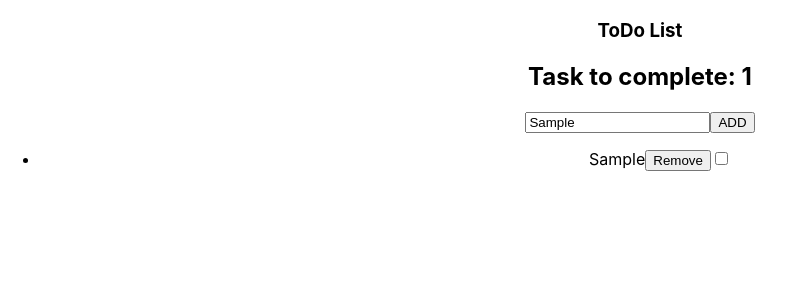
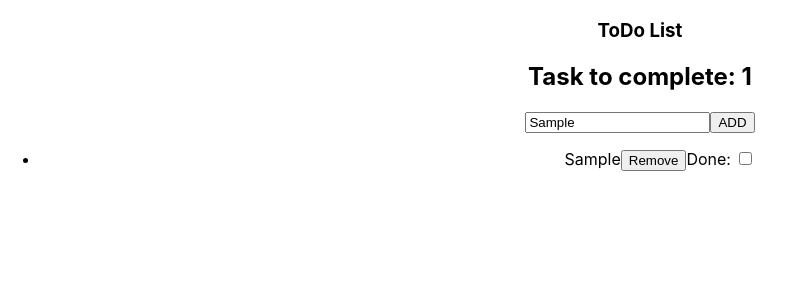
Before and after one commit to acki-01/React-saga-todo, a React (Create React App) app: page / in a window 1280 px wide. Both pictures are taken after typing "Sample" into the empty fields and a click on the button "ADD". Shown: the top 300 px of the page, without its empty margins (0-795 px from the left). Built offline with nearby package versions, Linux system fonts and the light colour scheme.

Commit message:
add label for todo checkbox

```diff
--- a/src/components/ToDo.js
+++ b/src/components/ToDo.js
@@ -7,7 +7,13 @@ const ToDo = ({ text, complete, remove, done }) => (
                 {text}
             </span>
             <button onClick={remove}>Remove</button>
-            <input type="checkbox" value="Done" onChange={complete} />
+            <label htmlFor="isDone">Done: </label>
+            <input
+                type="checkbox"
+                value="Done"
+                id="isDone"
+                onChange={complete}
+            />
         </li>
     </>
 );
```
